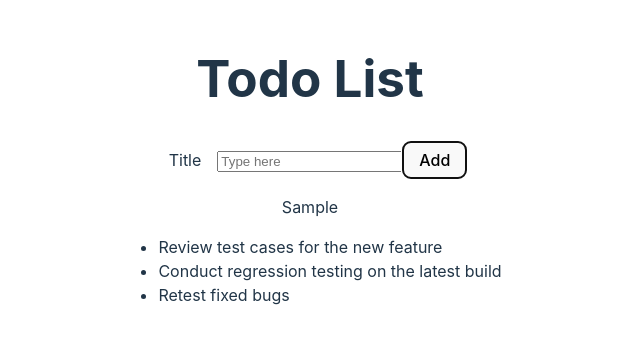
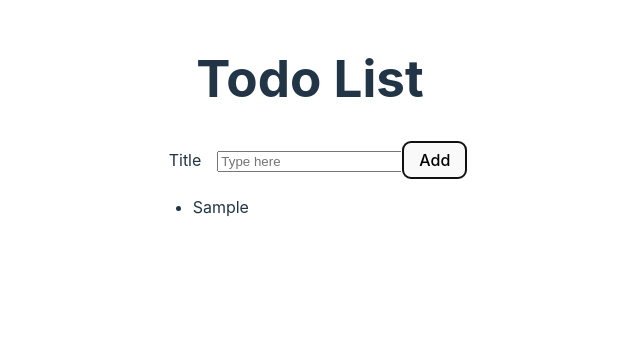
Before and after one commit to lanasussman/react-todo, a React (Vite) app: page / in a window 1280 px wide. Both pictures are taken after typing "Sample" into the empty fields and a click on the button "Add". Shown: the top 344 px of the page, without its empty margins (330-970 px from the left). Built offline with nearby package versions, Linux system fonts and the light colour scheme.

Commit message:
lesson_1_4 (#4)
* lesson_1_4

* Additional modifications

---------

Co-authored-by: lana <lana@lanas-MacBook-Pro.local>

```diff
--- a/src/AddTodoForm.jsx
+++ b/src/AddTodoForm.jsx
@@ -1,16 +1,31 @@
-function AddTodoForm(props) {
+import { useState } from "react";
+
+// eslint-disable-next-line react/prop-types
+function AddTodoForm({ onAddTodo }) {
+  const [todoTitle, setTodoTitle] = useState("");
+
+  const handleTitleChange = (event) => {
+    const newTodoTitle = event.target.value;
+    setTodoTitle(newTodoTitle);
+  };
+
   const handleAddTodo = (event) => {
     event.preventDefault();
-    const todoTitle = event.target.elements.title.value;
-    // eslint-disable-next-line react/prop-types
-    props.onAddTodo(todoTitle);
+    onAddTodo({ title: todoTitle, id: Date.now() });
     console.log(todoTitle);
-    event.target.reset();
+    setTodoTitle("");
   };
+
   return (
     <form onSubmit={handleAddTodo}>
       <label htmlFor="todoTitle">Title</label>
-      <input id="todoTitle" name="title" placeholder="Type here"></input>
+      <input
+        id="todoTitle"
+        value={todoTitle}
+        onChange={handleTitleChange}
+        name="title"
+        placeholder="Type here"
+      />
       <button>Add</button>
     </form>
   );
--- a/src/App.jsx
+++ b/src/App.jsx
@@ -4,14 +4,17 @@
 import { useState } from "react";
 
 function App() {
-  const [newTodo, setNewTodo] = useState("");
+  const [todoList, setTodoList] = useState([]);
+
+  const addTodo = (newTodo) => {
+    setTodoList([...todoList, newTodo]);
+  };
 
   return (
     <>
       <h1>Todo List</h1>
-      <AddTodoForm onAddTodo={setNewTodo} />
-      <p>{newTodo}</p>
-      <TodoList />
+      <AddTodoForm onAddTodo={addTodo} />
+      <TodoList todoList={todoList} />
     </>
   );
 }
--- a/src/TodoList.jsx
+++ b/src/TodoList.jsx
@@ -1,24 +1,11 @@
 import TodoListItem from "./TodoListItem";
 
-const todoList = [
-  {
-    id: 1,
-    title: "Review test cases for the new feature",
-  },
-  {
-    id: 2,
-    title: "Conduct regression testing on the latest build",
-  },
-  {
-    id: 3,
-    title: "Retest fixed bugs",
-  },
-];
-
-function TodoList() {
+// eslint-disable-next-line react/prop-types
+function TodoList({ todoList }) {
   return (
     <div className="card">
       <ul>
+        {/* eslint-disable-next-line react/prop-types */}
         {todoList.map((todo) => (
           <TodoListItem key={todo.id} todo={todo} />
         ))}
--- a/src/TodoListItem.jsx
+++ b/src/TodoListItem.jsx
@@ -1,7 +1,8 @@
-function TodoListItem(props) {
+// eslint-disable-next-line react/prop-types
+function TodoListItem({ todo }) {
   return (
     // eslint-disable-next-line react/prop-types
-    <li>{props.todo.title}</li>
+    <li>{todo.title}</li>
   );
 }
 
```
